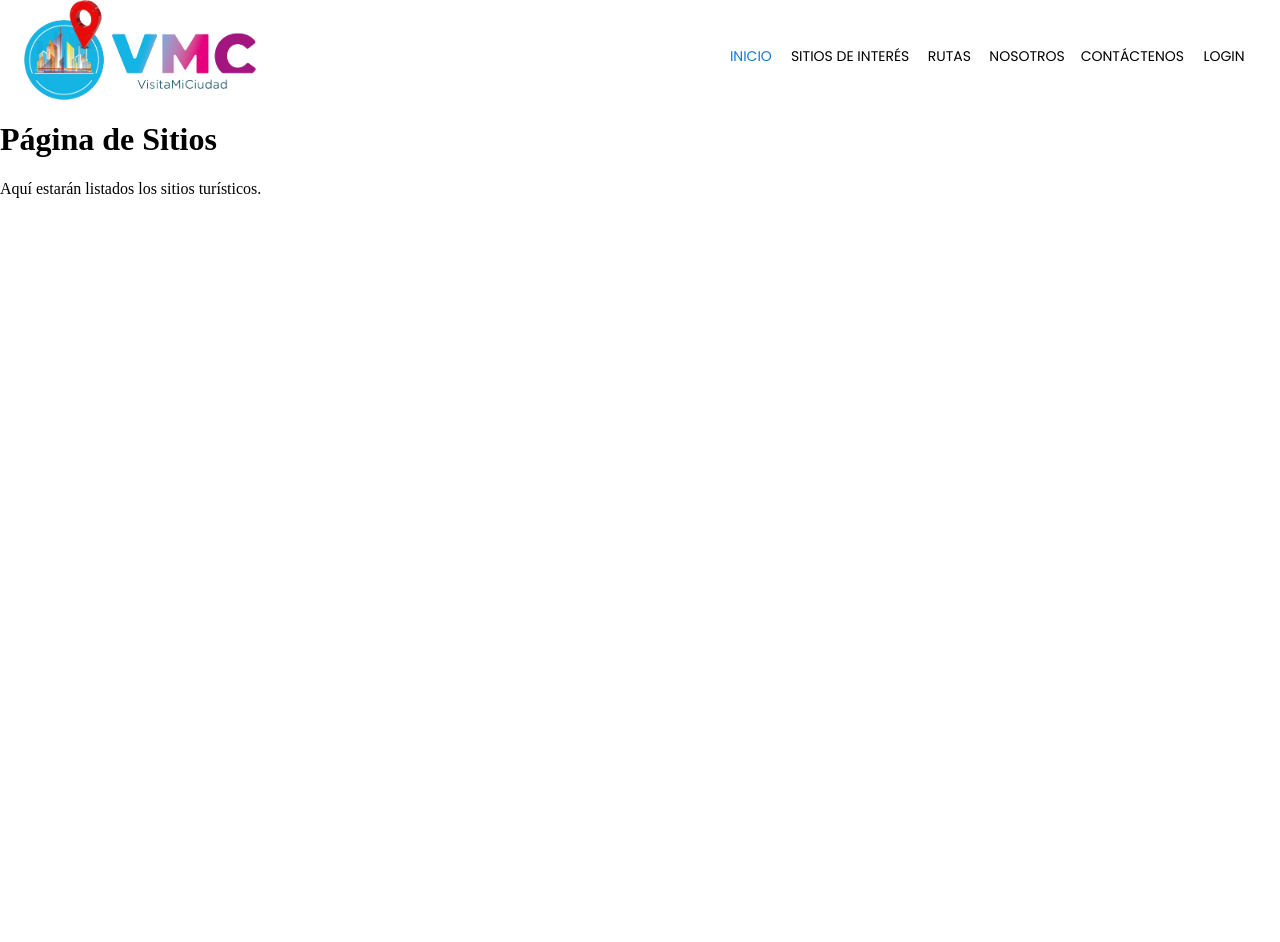
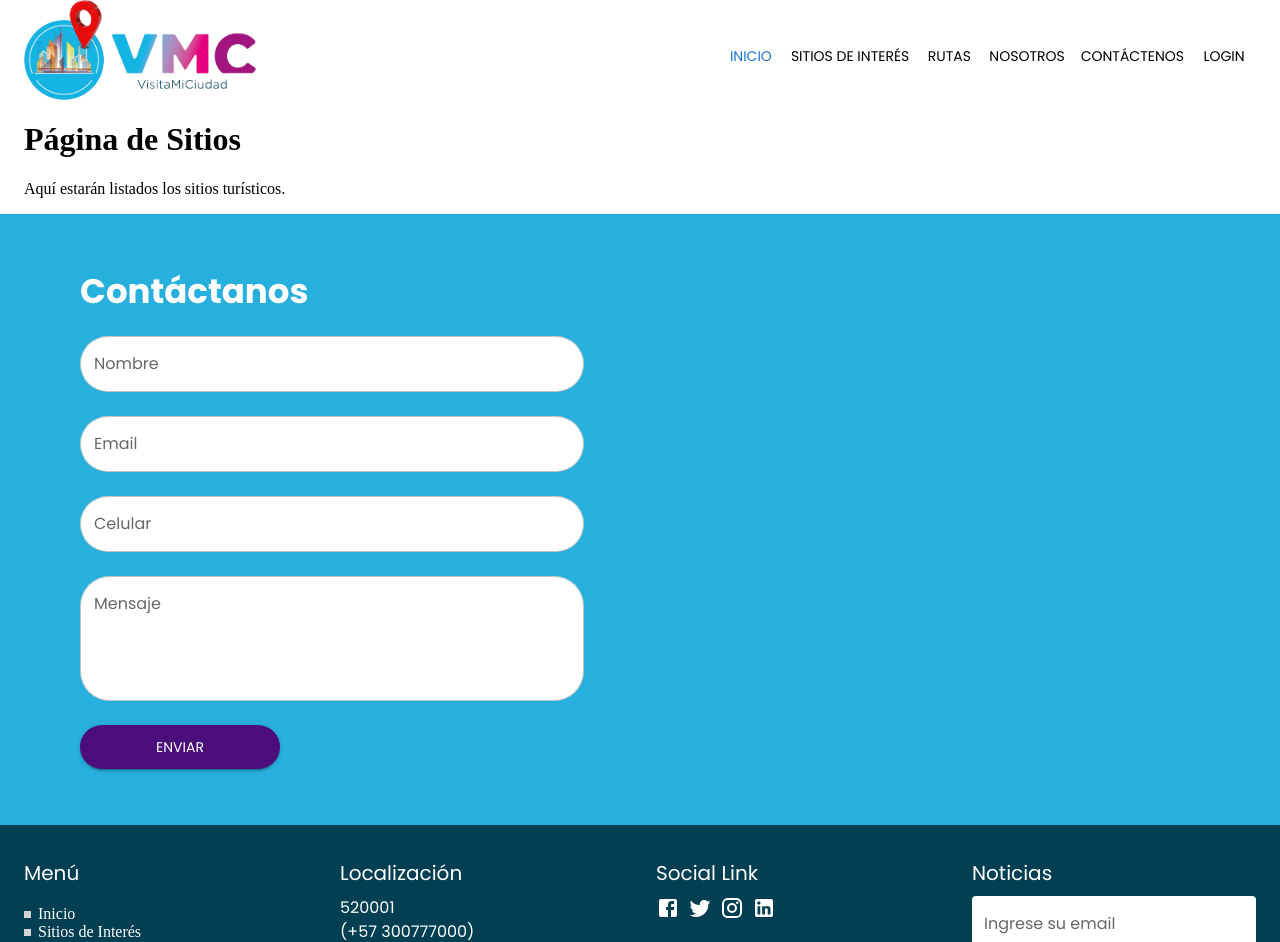
Before and after one commit to dianaflorez/visitamiciudad, a React (Vite) app in the folder frontend/: page /sitios in a window 1280 px wide. Shown: the top 942 px of the page. Before the commit the page ends 800 px from the top, so only its background shows below. Built offline with nearby package versions, Linux system fonts and the light colour scheme.

Commit message:
Update Page Sitios

```diff
--- a/frontend/src/Sitios.tsx
+++ b/frontend/src/Sitios.tsx
@@ -1,11 +1,16 @@
-import React from 'react';
+import { Container } from "@mui/material";
+import { ContactForm, Footer } from "./components";
 
 const Sitios = () => {
   return (
-    <div>
-      <h1>Página de Sitios</h1>
-      <p>Aquí estarán listados los sitios turísticos.</p>
-    </div>
+    <>
+      <Container>
+        <h1>Página de Sitios</h1>
+        <p>Aquí estarán listados los sitios turísticos.</p>
+      </Container>
+      <ContactForm />
+      <Footer />
+    </>
   );
 };
 
--- a/frontend/src/components/index.tsx
+++ b/frontend/src/components/index.tsx
@@ -5,3 +5,4 @@ export { default as SliderPage } from "./SliderPage";
 export { default as Sitios } from "./Sitios";
 export { default as Rutas } from "./Rutas";
 export { default as MenuApp } from "./MenuApp";
+export { default as AboutUs } from "./AboutUs";
```
Also changed, not shown: frontend/src/Home.tsx (+8 -2 lines).
